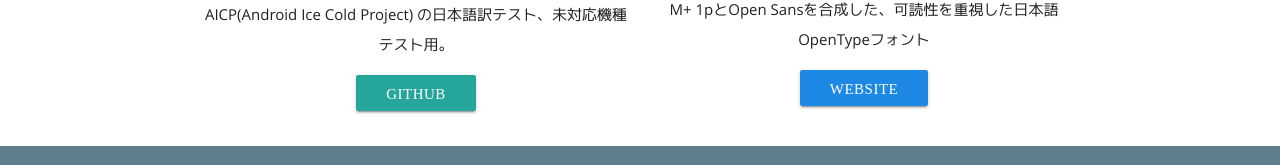
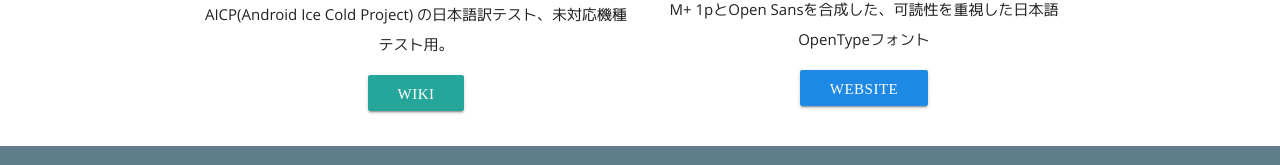
Before and after one commit to lindwurm/lindwurm.github.io, a plain HTML site: page index.html in a window 1280 px wide. Shown: the part 767-932 px from the top of the page. Drawn offline with nearby package versions, Linux system fonts and the light colour scheme; files whose address does not match are found by name.

Commit message:
index: update wiki link

```diff
--- a/index.html
+++ b/index.html
@@ -48,7 +48,7 @@
                         <h2 class="teal-text"><i class="material-icons">adb</i></h2>
                         <h5>AICP-mordiford</h5>
                         <p class="light">AICP(Android Ice Cold Project) の日本語訳テスト、未対応機種テスト用。</p>
-                        <a class="waves-effect waves-light btn" href="https://github.com/mordiford/IceManifests/wiki" target="_blank">GitHub</a>
+                        <a class="waves-effect waves-light btn" href="https://wiki.maud.io/aicp" target="_blank">Wiki</a>
                     </div>
                     <div class="icon-block center col s12 m6">
                         <h2 class="blue-text"><img src="img/koruri.svg" height="48px"></h2>
```
